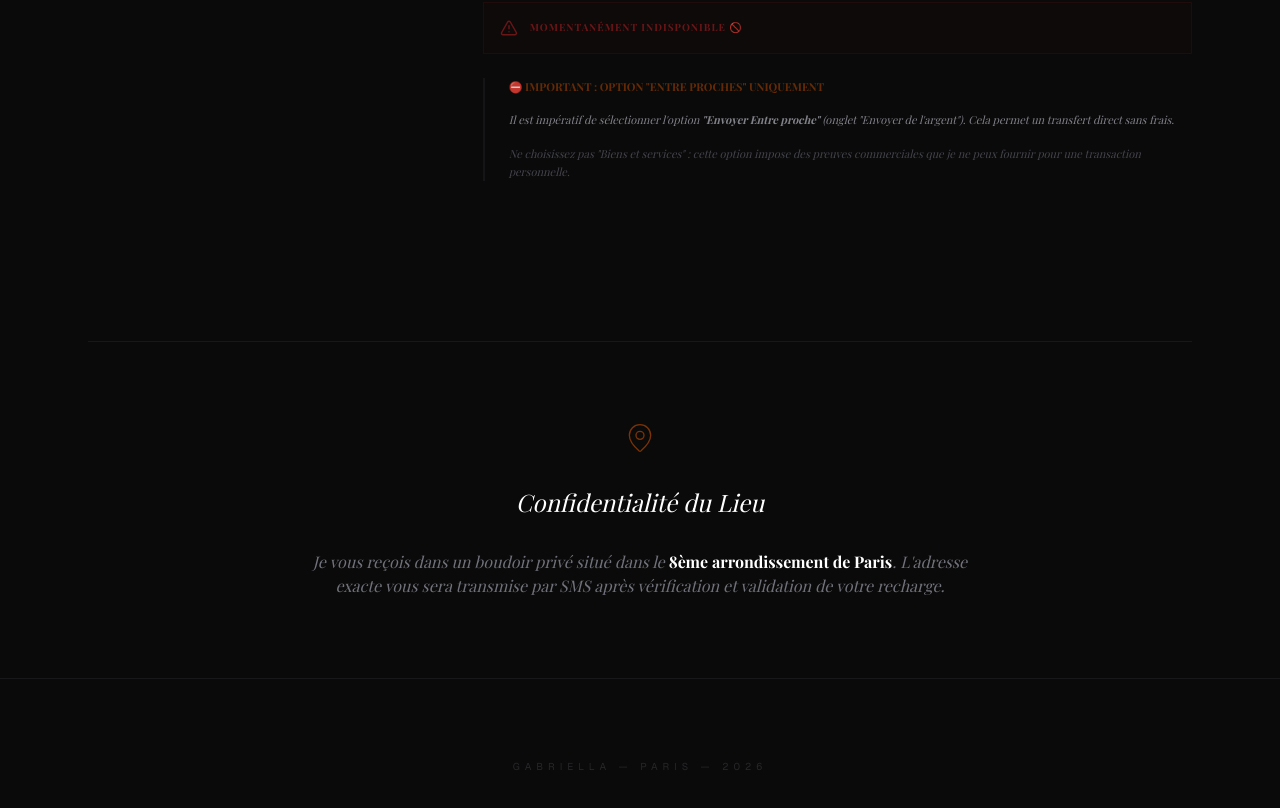
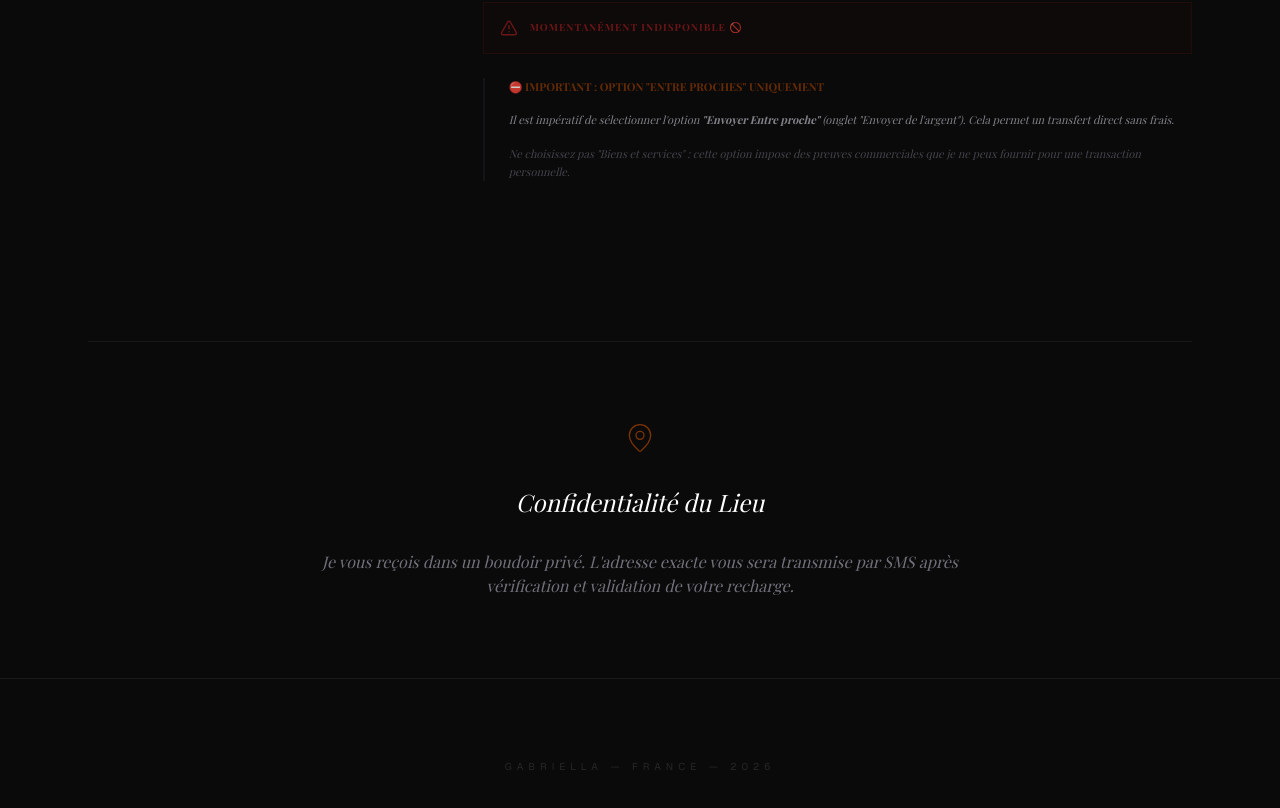
Before and after one commit to krugerroger/gbl, a Next.js app: page /reservation in a window 1280 px wide. Shown: the part 1948-2756 px from the top of the page. Built offline with nearby package versions, Linux system fonts and the light colour scheme; a web font is replaced by a local one.

Commit message:
gabriella updates 5

```diff
--- a/app/cart/details/page.tsx
+++ b/app/cart/details/page.tsx
@@ -264,7 +264,7 @@ export default function CartDetails() {
 
       <footer className="py-20 text-center">
         <p className="text-[10px] text-zinc-800 uppercase tracking-[0.5em] font-sans">
-          Gabriella — Paris — 2026
+          Gabriella — France — 2026
         </p>
       </footer>
     </div>
--- a/app/contact/page.tsx
+++ b/app/contact/page.tsx
@@ -130,7 +130,7 @@ export default function Contact() {
           <div className="flex justify-center gap-12">
              <div className="flex flex-col items-center gap-3">
                 <MapPin className="text-amber-900" size={24} />
-                <span className="text-[9px] uppercase tracking-widest text-zinc-600">Paris, 8ème</span>
+                <span className="text-[9px] uppercase tracking-widest text-zinc-600">France</span>
              </div>
              <div className="flex flex-col items-center gap-3">
                 <Clock className="text-amber-900" size={24} />
--- a/app/histoire/page.tsx
+++ b/app/histoire/page.tsx
@@ -148,7 +148,7 @@ export default function MonHistoire() {
            <Heart size={18} />
         </div>
         <p className="text-[10px] text-zinc-800 uppercase tracking-[0.5em] font-sans">
-          Gabriella — Paris — 2026
+          Gabriella — France — 2026
         </p>
       </footer>
     </div>
--- a/app/layout.tsx
+++ b/app/layout.tsx
@@ -37,9 +37,13 @@ export const metadata: Metadata = {
     "Rencontre intime",
     "Expérience haut de gamme"
   ],
-  authors: [{ name: "Gabriella" }],
-  creator: "Gabriella",
+  authors: [{ name: "Gabriella Indépendante" }],
+  creator: "Gabriella Indépendante",
   metadataBase: new URL("https://www.gabriellaindependante.com"), // Remplace par ton vrai domaine
+
+  alternates: {
+    canonical: "/",
+  },
 
   // OpenGraph (pour le partage sur WhatsApp, X, etc.)
   openGraph: {
@@ -71,9 +75,11 @@ export const metadata: Metadata = {
   robots: {
     index: true,
     follow: true,
+    nocache: false,
     googleBot: {
       index: true,
       follow: true,
+      noimageindex: false,
       'max-video-preview': -1,
       'max-image-preview': 'large',
       'max-snippet': -1,
--- a/app/page.tsx
+++ b/app/page.tsx
@@ -5,6 +5,10 @@ import Image from "next/image";
 import { Sparkles, Star, MapPin, ShieldCheck, Heart } from "lucide-react";
 
 export default function Home() {
+
+      const message = encodeURIComponent(
+  "Bonjour Gabriella 👋,\n\nJe vous contacte via votre site internet.\n\nJe suis intéressé(e) par vos prestations et j’aimerais avoir plus d’informations concernant vos disponibilités, vos services et vos tarifs.\n\nMerci 🙂"
+);
   return (
     <div className="min-h-screen bg-[#0a0a0a] text-zinc-400 font-serif selection:bg-amber-500/30">
 
@@ -173,8 +177,12 @@ export default function Home() {
 
         {/* SOCIALS */}
         <div className="mt-16 flex flex-wrap items-center justify-center gap-4">
-          {["Telegram", "WhatsApp", "Facebook", "Instagram", "X"].map((label) => (
-            <SocialPill key={label} label={label} />
+          {
+          [
+            { label: "Telegram", url: "https://t.me/gabriellaindependante" },
+            { label: "WhatsApp", url: `https://wa.me/33780990692?text=${message}` },
+          ].map((social) => (
+            <SocialPill key={social.label} label={social.label} url={social.url} />
           ))}
         </div>
 
@@ -200,10 +208,10 @@ export default function Home() {
   );
 }
 
-function SocialPill({ label }: { label: string }) {
+function SocialPill({ label, url }: { label: string; url: string }) {
   return (
-    <span className="rounded-full border border-zinc-900 px-5 py-2 text-[10px] uppercase tracking-widest text-zinc-500 font-sans hover:border-amber-900 hover:text-amber-500 transition-all cursor-pointer">
+    <Link href={url} target="_blank" rel="noopener noreferrer" className="rounded-full border border-zinc-900 px-5 py-2 text-[10px] uppercase tracking-widest text-zinc-500 font-sans hover:border-amber-900 hover:text-amber-500 transition-all cursor-pointer">
       {label}
-    </span>
+    </Link>
   );
 }
--- a/app/partenaires/page.tsx
+++ b/app/partenaires/page.tsx
@@ -147,7 +147,7 @@ export default function Partenaires() {
 
       <footer className="py-20 border-t border-zinc-900 text-center">
         <p className="text-[10px] text-zinc-800 uppercase tracking-[0.5em] font-sans">
-          Gabriella — Paris — 2026
+          Gabriella — France — 2026
         </p>
       </footer>
     </div>
--- a/app/reservation/page.tsx
+++ b/app/reservation/page.tsx
@@ -548,7 +548,7 @@ export default function Reservation() {
           <MapPin className="mx-auto text-amber-900" size={32} strokeWidth={1} />
           <h2 className="text-2xl text-white italic">Confidentialité du Lieu</h2>
           <p className="max-w-2xl mx-auto text-zinc-500 italic">
-            Je vous reçois dans un boudoir privé situé dans le <strong className="text-white not-italic">8ème arrondissement de Paris</strong>.
+            Je vous reçois dans un boudoir privé.
             L'adresse exacte vous sera transmise par SMS après vérification et validation de votre recharge.
           </p>
         </section>
@@ -556,7 +556,7 @@ export default function Reservation() {
 
       <footer className="py-20 border-t border-zinc-900 text-center">
         <p className="text-[10px] text-zinc-800 uppercase tracking-[0.5em] font-sans">
-          Gabriella — Paris — 2026
+          Gabriella — France — 2026
         </p>
       </footer>
     </div>
```
